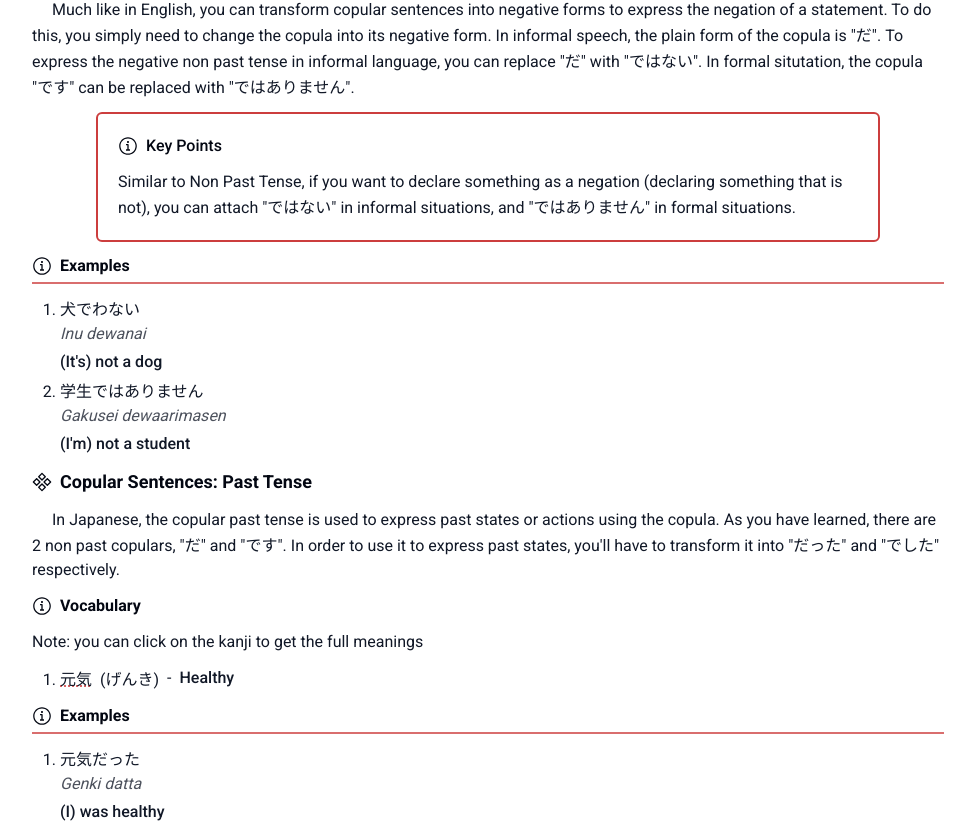
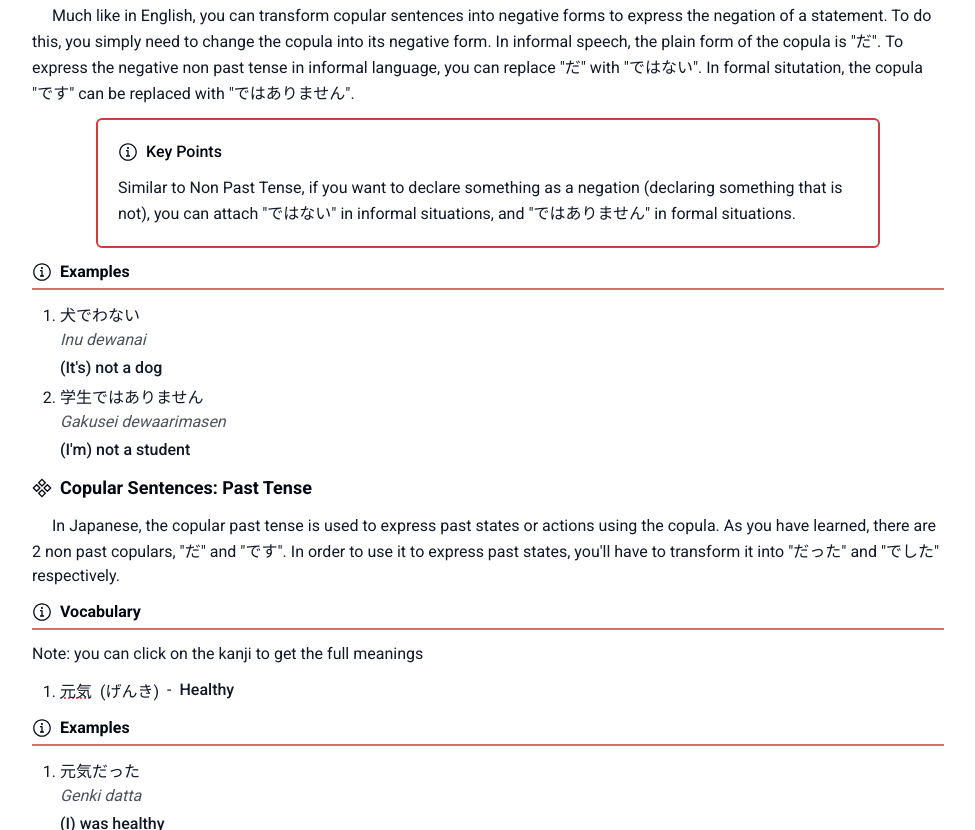
Before and after one commit to LinCie/tanukihub, a Next.js app: page /beginner/state-of-being-copular in a window 1280 px wide. Shown: the part 1122-1952 px from the top of the page, without its empty margins (280-1255 px from the left). Built offline with nearby package versions, Linux system fonts and the light colour scheme.

Commit message:
add border

```diff
--- a/components/vocabulary/Vocabulary.tsx
+++ b/components/vocabulary/Vocabulary.tsx
@@ -32,12 +32,31 @@ export default function Vocabulary({
       )}
       {...props}
     >
-      <h3 className="mb-2 flex items-center gap-1 text-sm font-bold text-main-title-dark dark:text-main-title-light sm:mb-3 sm:gap-2 sm:text-base">
+      <div
+        className={cn(
+          // Base styles
+          "mb-2 flex items-center gap-1 border-b-2 pb-1 text-sm font-bold",
+
+          // Light mode classes
+          "border-main-identity/75 text-main-title-dark",
+
+          // Dark mode classes
+          "dark:border-main-title-light/75 dark:text-main-title-light",
+
+          // Small screen breakpoint
+          "sm:mb-3 sm:gap-2 sm:text-base",
+        )}
+      >
         <div>
-          <InfoCircledIcon className="size-4 text-main-title-dark dark:text-main-title-light sm:size-5" />
+          <InfoCircledIcon
+            className={cn(
+              // Base styles
+              "size-4 text-main-title-dark dark:text-main-title-light sm:size-5",
+            )}
+          />
         </div>
-        <div>Vocabulary</div>
-      </h3>
+        <h3>Vocabulary</h3>
+      </div>
       <div className="mb-2 text-sm sm:mb-3 sm:text-base">
         Note: you can click on the kanji to get the full meanings
       </div>
```
